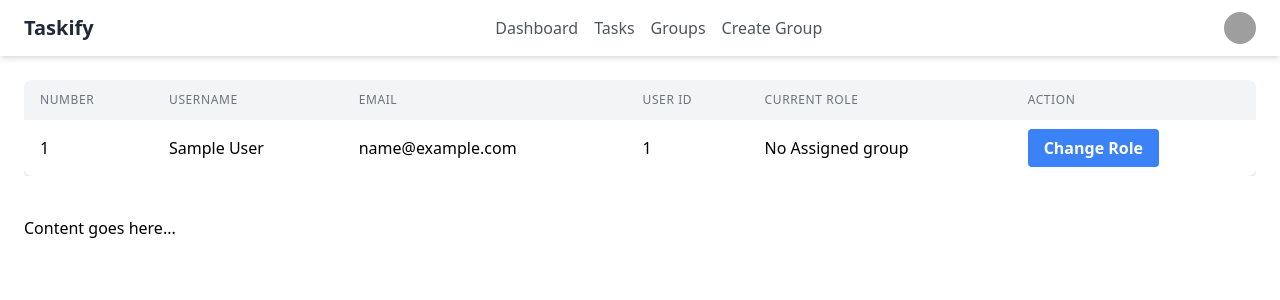
After one commit to hridaysarder/django-m-4, a Django app: page /users/admin/dashboard/ in a window 1280 px wide. The commit adds this page. Shown: the top 300 px of the page. Run offline with Django 5.2, Linux system fonts and the light colour scheme; tables that the repository leaves empty hold one stand-in row (values such as "Sample post"); grey boxes are pictures that could not be loaded.

Commit message:
Added admin dashboard

```diff
--- a/static/css/output.css
+++ b/static/css/output.css
@@ -720,6 +763,10 @@ video {
 
 .w-full {
   width: 100%;
+}
+
+.min-w-full {
+  min-width: 100%;
 }
 
 .max-w-\[1400px\] {
@@ -784,6 +831,12 @@ video {
   margin-left: calc(-0.5rem * calc(1 - var(--tw-space-x-reverse)));
 }
 
+.space-x-4 > :not([hidden]) ~ :not([hidden]) {
+  --tw-space-x-reverse: 0;
+  margin-right: calc(1rem * var(--tw-space-x-reverse));
+  margin-left: calc(1rem * calc(1 - var(--tw-space-x-reverse)));
+}
+
 .space-y-4 > :not([hidden]) ~ :not([hidden]) {
   --tw-space-y-reverse: 0;
   margin-top: calc(1rem * calc(1 - var(--tw-space-y-reverse)));
@@ -801,6 +854,23 @@ video {
   border-color: rgb(243 244 246 / var(--tw-divide-opacity, 1));
 }
 
+.divide-gray-200 > :not([hidden]) ~ :not([hidden]) {
+  --tw-divide-opacity: 1;
+  border-color: rgb(229 231 235 / var(--tw-divide-opacity, 1));
+}
+
+.overflow-hidden {
+  overflow: hidden;
+}
+
+.overflow-x-auto {
+  overflow-x: auto;
+}
+
+.whitespace-nowrap {
+  white-space: nowrap;
+}
+
 .rounded {
   border-radius: 0.25rem;
 }
@@ -914,6 +992,11 @@ video {
   background-color: rgb(234 179 8 / var(--tw-bg-opacity, 1));
 }
 
+.object-cover {
+  -o-object-fit: cover;
+     object-fit: cover;
+}
+
 .p-2 {
   padding: 0.5rem;
 }
@@ -940,6 +1023,16 @@ video {
   padding-right: 0.75rem;
 }
 
+.px-4 {
+  padding-left: 1rem;
+  padding-right: 1rem;
+}
+
+.px-6 {
+  padding-left: 1.5rem;
+  padding-right: 1.5rem;
+}
+
 .py-1 {
   padding-top: 0.25rem;
   padding-bottom: 0.25rem;
@@ -948,6 +1041,21 @@ video {
 .py-2 {
   padding-top: 0.5rem;
   padding-bottom: 0.5rem;
+}
+
+.py-3 {
+  padding-top: 0.75rem;
+  padding-bottom: 0.75rem;
+}
+
+.py-4 {
+  padding-top: 1rem;
+  padding-bottom: 1rem;
+}
+
+.px-1 {
+  padding-left: 0.25rem;
+  padding-right: 0.25rem;
 }
 
 .pb-2 {
@@ -973,6 +1081,11 @@ video {
   line-height: 1.25rem;
 }
 
+.text-xl {
+  font-size: 1.25rem;
+  line-height: 1.75rem;
+}
+
 .text-xs {
   font-size: 0.75rem;
   line-height: 1rem;
@@ -990,6 +1103,14 @@ video {
   font-weight: 600;
 }
 
+.uppercase {
+  text-transform: uppercase;
+}
+
+.tracking-wider {
+  letter-spacing: 0.05em;
+}
+
 .text-blue-600 {
   --tw-text-opacity: 1;
   color: rgb(37 99 235 / var(--tw-text-opacity, 1));
@@ -1003,6 +1124,16 @@ video {
 .text-gray-500 {
   --tw-text-opacity: 1;
   color: rgb(107 114 128 / var(--tw-text-opacity, 1));
+}
+
+.text-gray-600 {
+  --tw-text-opacity: 1;
+  color: rgb(75 85 99 / var(--tw-text-opacity, 1));
+}
+
+.text-gray-700 {
+  --tw-text-opacity: 1;
+  color: rgb(55 65 81 / var(--tw-text-opacity, 1));
 }
 
 .text-gray-800 {
@@ -1041,6 +1172,18 @@ video {
   box-shadow: var(--tw-ring-offset-shadow, 0 0 #0000), var(--tw-ring-shadow, 0 0 #0000), var(--tw-shadow);
 }
 
+.shadow-lg {
+  --tw-shadow: 0 10px 15px -3px rgb(0 0 0 / 0.1), 0 4px 6px -4px rgb(0 0 0 / 0.1);
+  --tw-shadow-colored: 0 10px 15px -3px var(--tw-shadow-color), 0 4px 6px -4px var(--tw-shadow-color);
+  box-shadow: var(--tw-ring-offset-shadow, 0 0 #0000), var(--tw-ring-shadow, 0 0 #0000), var(--tw-shadow);
+}
+
+.shadow-md {
+  --tw-shadow: 0 4px 6px -1px rgb(0 0 0 / 0.1), 0 2px 4px -2px rgb(0 0 0 / 0.1);
+  --tw-shadow-colored: 0 4px 6px -1px var(--tw-shadow-color), 0 2px 4px -2px var(--tw-shadow-color);
+  box-shadow: var(--tw-ring-offset-shadow, 0 0 #0000), var(--tw-ring-shadow, 0 0 #0000), var(--tw-shadow);
+}
+
 .shadow-sm {
   --tw-shadow: 0 1px 2px 0 rgb(0 0 0 / 0.05);
   --tw-shadow-colored: 0 1px 2px 0 var(--tw-shadow-color);
@@ -1060,7 +1203,35 @@ video {
   background-color: rgb(243 244 246 / var(--tw-bg-opacity, 1));
 }
 
+.hover\:bg-blue-600:hover {
+  --tw-bg-opacity: 1;
+  background-color: rgb(37 99 235 / var(--tw-bg-opacity, 1));
+}
+
+.hover\:bg-gray-50:hover {
+  --tw-bg-opacity: 1;
+  background-color: rgb(249 250 251 / var(--tw-bg-opacity, 1));
+}
+
+.hover\:text-gray-800:hover {
+  --tw-text-opacity: 1;
+  color: rgb(31 41 55 / var(--tw-text-opacity, 1));
+}
+
+.focus\:outline-none:focus {
+  outline: 2px solid transparent;
+  outline-offset: 2px;
+}
+
 @media (min-width: 768px) {
+  .md\:flex {
+    display: flex;
+  }
+
+  .md\:hidden {
+    display: none;
+  }
+
   .md\:grid-cols-2 {
     grid-template-columns: repeat(2, minmax(0, 1fr));
   }
--- /dev/null
+++ b/users/templates/admin/dashboard.html
@@ -0,0 +1,132 @@
+{% load static %}
+<!DOCTYPE html>
+<html lang="en">
+  <head>
+    <meta charset="UTF-8" />
+    <meta name="viewport" content="width=device-width, initial-scale=1.0" />
+    <title>Document</title>
+    <link rel="stylesheet" href="{% static 'css/output.css' %}" />
+  </head>
+  <body>
+    <header class="bg-white shadow-md">
+      <nav class="container mx-auto px-6 py-3">
+        <div class="flex justify-between items-center">
+          <a href="index.html" class="text-xl font-bold text-gray-800"
+            >Taskify</a
+          >
+          <div class="hidden md:flex space-x-4">
+            <a
+              href="admin-dashboard.html"
+              class="text-gray-600 hover:text-gray-800"
+              >Dashboard</a
+            >
+            <a href="#" class="text-gray-600 hover:text-gray-800">Tasks</a>
+            <a href="group-list.html" class="text-gray-600 hover:text-gray-800"
+              >Groups</a
+            >
+            <a
+              href="{% url 'create-group' %}"
+              class="text-gray-600 hover:text-gray-800"
+              >Create Group</a
+            >
+          </div>
+          <div class="flex items-center">
+            <div class="relative">
+              <button
+                id="user-menu-button"
+                class="flex items-center focus:outline-none"
+              >
+                <img
+                  class="h-8 w-8 rounded-full object-cover"
+                  src="https://placekitten.com/100/100"
+                  alt="User avatar"
+                />
+              </button>
+              <div
+                id="user-menu"
+                class="absolute right-0 mt-2 w-48 bg-white rounded-md shadow-lg py-1 hidden"
+              >
+                <a
+                  href="manager-dashboard.html"
+                  class="block px-4 py-2 text-sm text-gray-700 hover:bg-gray-100"
+                  >Dashboard</a
+                >
+                <form method="post" action="logout.html">
+                  <button
+                    class="block px-4 py-2 text-sm text-gray-700 hover:bg-gray-100"
+                  >
+                    Logout
+                  </button>
+                </form>
+              </div>
+            </div>
+            <div class="md:hidden ml-4">
+              <button
+                id="menu-toggle"
+                class="text-gray-600 hover:text-gray-800 focus:outline-none"
+              >
+                <svg
+                  class="h-6 w-6"
+                  fill="none"
+                  stroke="currentColor"
+                  viewBox="0 0 24 24"
+                  xmlns="http://www.w3.org/2000/svg"
+                >
+                  <path
+                    stroke-linecap="round"
+                    stroke-linejoin="round"
+                    stroke-width="2"
+                    d="M4 6h16M4 12h16m-7 6h7"
+                  ></path>
+                </svg>
+              </button>
+            </div>
+          </div>
+        </div>
+        <div id="mobile-menu" class="md:hidden hidden mt-4">
+          <a href="#" class="block py-2 text-gray-600 hover:text-gray-800"
+            >Dashboard</a
+          >
+          <a href="#" class="block py-2 text-gray-600 hover:text-gray-800"
+            >Tasks</a
+          >
+          <a href="#" class="block py-2 text-gray-600 hover:text-gray-800"
+            >Groups</a
+          >
+          <a href="#" class="block py-2 text-gray-600 hover:text-gray-800"
+            >Create Group</a
+          >
+        </div>
+      </nav>
+    </header>
+    {% block content %}
+     {% include "admin/user_list.html" %}
+    {% endblock content %}
+    <main>
+      <div class="container mx-auto px-6 py-4">
+        <p>Content goes here...</p>
+      </div>
+    </main>
+
+    <script>
+      document
+        .getElementById("menu-toggle")
+        .addEventListener("click", function () {
+          document.getElementById("mobile-menu").classList.toggle("hidden");
+        });
+
+      document
+        .getElementById("user-menu-button")
+        .addEventListener("click", function () {
+          document.getElementById("user-menu").classList.toggle("hidden");
+        });
+
+      // Close the dropdown when clicking outside
+      window.addEventListener("click", function (e) {
+        if (!document.getElementById("user-menu-button").contains(e.target)) {
+          document.getElementById("user-menu").classList.add("hidden");
+        }
+      });
+    </script>
+  </body>
+</html>
--- /dev/null
+++ b/users/templates/admin/user_list.html
@@ -0,0 +1,61 @@
+<div class="container mx-auto p-6">
+  <div class="overflow-x-auto">
+    <table class="min-w-full bg-white shadow-md rounded-lg overflow-hidden">
+      <thead class="bg-gray-100">
+        <tr>
+          <th
+            class="px-4 py-3 text-left text-xs font-medium text-gray-500 uppercase tracking-wider"
+          >
+            Number
+          </th>
+          <th
+            class="px-4 py-3 text-left text-xs font-medium text-gray-500 uppercase tracking-wider"
+          >
+            Username
+          </th>
+          <th
+            class="px-4 py-3 text-left text-xs font-medium text-gray-500 uppercase tracking-wider"
+          >
+            Email
+          </th>
+          <th
+            class="px-4 py-3 text-left text-xs font-medium text-gray-500 uppercase tracking-wider"
+          >
+            User ID
+          </th>
+          <th
+            class="px-4 py-3 text-left text-xs font-medium text-gray-500 uppercase tracking-wider"
+          >
+            Current Role
+          </th>
+          <th
+            class="px-4 py-3 text-left text-xs font-medium text-gray-500 uppercase tracking-wider"
+          >
+            Action
+          </th>
+        </tr>
+      </thead>
+      <tbody class="divide-y divide-gray-200">
+       {% for user in users %}
+             <!-- Example static data -->
+        <tr class="hover:bg-gray-50">
+            <td class="px-4 py-4 whitespace-nowrap">{{forloop.counter}}</td>
+            <td class="px-4 py-4 whitespace-nowrap">{{user.first_name}} {{user.last_name}}</td>
+            <td class="px-4 py-4 whitespace-nowrap">{{user.email}}</td>
+            <td class="px-4 py-4 whitespace-nowrap">{{user.id}}</td>
+            <td class="px-4 py-4 whitespace-nowrap">{{user.groups.first.name|default:"No Assigned group"}}</td>
+            <td class="px-4 py-4 whitespace-nowrap">
+              <a
+                href="{% url 'assign-role' user.id %}"
+                class="bg-blue-500 hover:bg-blue-600 text-white font-bold py-2 px-4 rounded"
+              >
+                Change Role
+              </a>
+            </td>
+          </tr>
+       {% endfor %}
+
+      </tbody>
+    </table>
+  </div>
+</div>
--- a/users/urls.py
+++ b/users/urls.py
@@ -1,9 +1,13 @@
 from django.urls import path
-from users.views import sign_up,sign_in,sign_out,activate_user
+from users.views import sign_up,sign_in,sign_out,activate_user,admin_dashboard,assign_role,create_group
 
 urlpatterns = [
     path('sign-up/',sign_up,name='sign-up'),
     path('sign-in/',sign_in,name='sign-in'),
     path('sign-out/',sign_out,name='logout'),
-    path('activate/<int:user_id>/<str:token>/',activate_user)
+    path('activate/<int:user_id>/<str:token>/',activate_user),
+    path('admin/dashboard/',admin_dashboard,name='admin-dashboard'),
+    path('admin/<int:user_id>/assign-role/',assign_role,name='assign-role'),
+    path('admin/create-group/',create_group,name='create-group')
+
 ]
--- a/users/views.py
+++ b/users/views.py
@@ -1,11 +1,12 @@
-from django.shortcuts import render, redirect,HttpResponse
+from django.shortcuts import render, redirect, HttpResponse
 from django.contrib.auth.forms import UserCreationForm
 from django.contrib.auth.models import User
 from django.contrib.auth import authenticate, login, logout
-from users.forms import RegisterForm, CustomRegistrationForm
+from users.forms import RegisterForm, CustomRegistrationForm, AssignRoleForm,CreateGropuForm
 from django.contrib import messages
 from users.forms import loginForm
 from django.contrib.auth.tokens import default_token_generator
+from django import forms
 
 # Create your views here.
 
@@ -15,11 +16,12 @@ def sign_up(request):
     if request.method == 'POST':
         form = CustomRegistrationForm(request.POST)
         if form.is_valid():
-            user=form.save(commit=False)
+            user = form.save(commit=False)
             user.set_password(form.cleaned_data.get('password1'))
-            user.is_active=False
+            user.is_active = False
             user.save()
-            messages.success(request,'A confirmation mail sent.Please check your check')
+            messages.success(
+                request, 'A confirmation mail sent.Please check your check')
             return redirect('sign-in')
         else:
             print("Form is not valid")
@@ -29,10 +31,10 @@ def sign_up(request):
 def sign_in(request):
     form = loginForm()
     if request.method == 'POST':
-        form=loginForm(data=request.POST)
+        form = loginForm(data=request.POST)
         if form.is_valid():
-            user=form.get_user()
-            login(request,user)
+            user = form.get_user()
+            login(request, user)
             return redirect('home')
         # username = request.POST.get('username')
         # password = request.POST.get('password')
@@ -41,7 +43,7 @@ def sign_in(request):
         #     login(request, user)
         #     return redirect('home')
 
-    return render(request, 'registration/login.html',{"form":form})
+    return render(request, 'registration/login.html', {"form": form})
 
 
 def sign_out(request):
@@ -49,14 +51,47 @@ def sign_out(request):
         logout(request)
         return redirect('sign-in')
 
-def activate_user(request,user_id,token):
+
+def activate_user(request, user_id, token):
     try:
-        user=User.objects.get(id=user_id)
-        if default_token_generator.check_token(user,token):
-            user.is_active=True
+        user = User.objects.get(id=user_id)
+        if default_token_generator.check_token(user, token):
+            user.is_active = True
             user.save()
             return redirect('sign-in')
         else:
             return HttpResponse('Invalid id or token')
     except User.DoesNotExist:
         return HttpResponse('User not found')
+
+
+def admin_dashboard(request):
+    users = User.objects.all()
+    return render(request, 'admin/dashboard.html', {"users": users})
+
+
+def assign_role(request, user_id):
+    user = User.objects.get(id=user_id)
+    form = AssignRoleForm()
+
+    if request.method == "POST":
+        form = AssignRoleForm(request.POST)
+        if form.is_valid():
+            role = form.cleaned_data.get('role')
+            user.groups.clear()
+            user.groups.add(role)
+            messages.success(request, f"User {user.username} has been assigned to the {role.name} role")
+            return redirect('admin-dashboard')
+    return render(request, 'admin/assign_role.html', {"form": form})
+
+
+def create_group(request):
+    form=CreateGropuForm()
+    if request.method=="POST":
+        form=CreateGropuForm(request.POST)
+
+        if form.is_valid():
+            group=form.save()
+            messages.success(request,f"Group {group.name} has created successfully")
+            return redirect('create-group')
+    return render(request,'admin/create_group.html',{"form":form})
```
Also changed, not shown: other parts of static/css/output.css (+51 -0 lines), tasks/forms.py (+25 -8 lines), users/forms.py (+18 -1 lines), users/signals.py (+8 -1 lines), users/templates/admin/assign_role.html (added, +17 -0 lines), users/templates/admin/create_group.html (added, +17 -0 lines), tasks/signals.py (line endings or trailing spaces).
